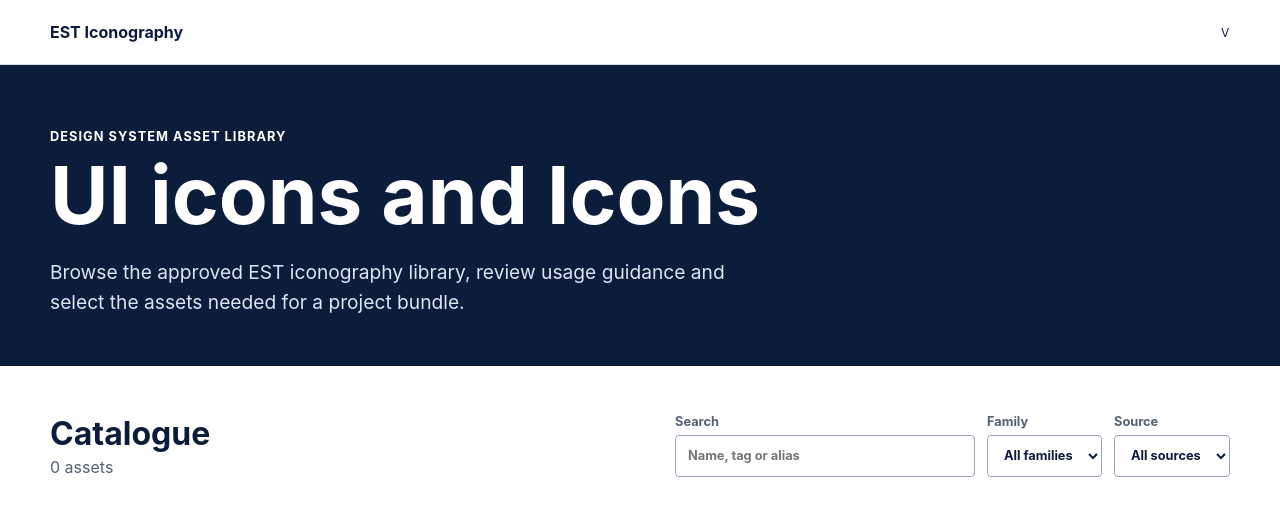
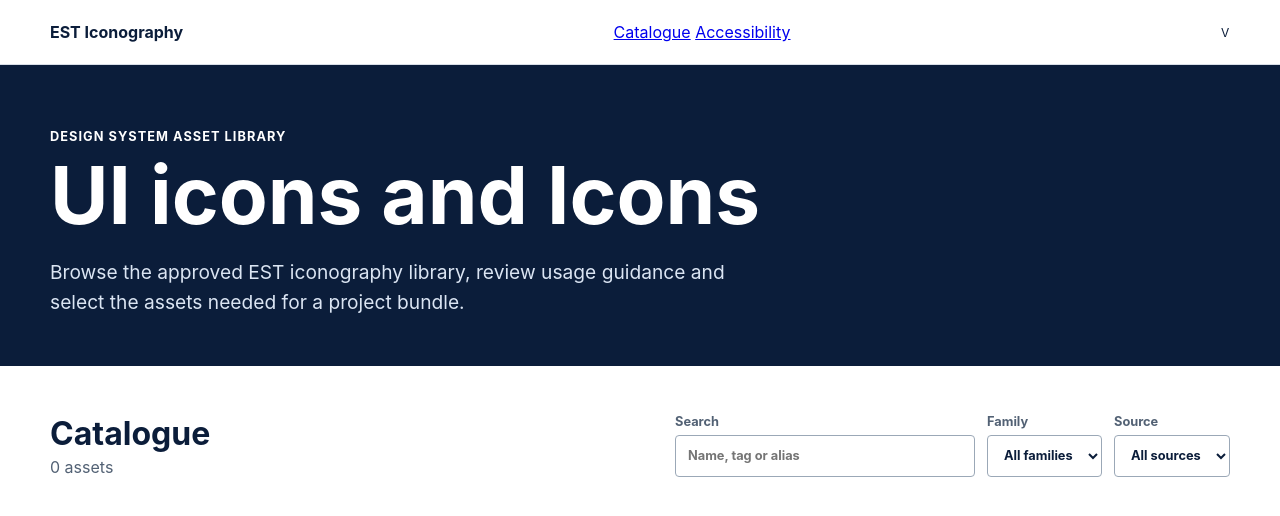
Before and after one commit to KarolChojnowski/est-iconography, a Jekyll site: the page built from catalogue/index.html, in a window 1280 px wide. Shown: the top 516 px of the page. Built offline with Jekyll 4.4.1, drawn with Linux system fonts in a browser that asks for light colours.

Commit message:
Add accessibility navigation

```diff
--- a/catalogue/_layouts/default.html
+++ b/catalogue/_layouts/default.html
@@ -11,6 +11,10 @@
     <header class="site-header">
       <div class="site-header__inner">
         <a class="site-title" href="{{ '/' | relative_url }}">EST Iconography</a>
+        <nav class="site-nav" aria-label="Primary">
+          <a href="{{ '/' | relative_url }}"{% if page.url == '/' %} aria-current="page"{% endif %}>Catalogue</a>
+          <a href="{{ '/accessibility/' | relative_url }}"{% if page.url == '/accessibility/' %} aria-current="page"{% endif %}>Accessibility</a>
+        </nav>
         <span class="site-status">v{{ site.data.generated.assets.libraryVersion }}</span>
       </div>
     </header>
```
